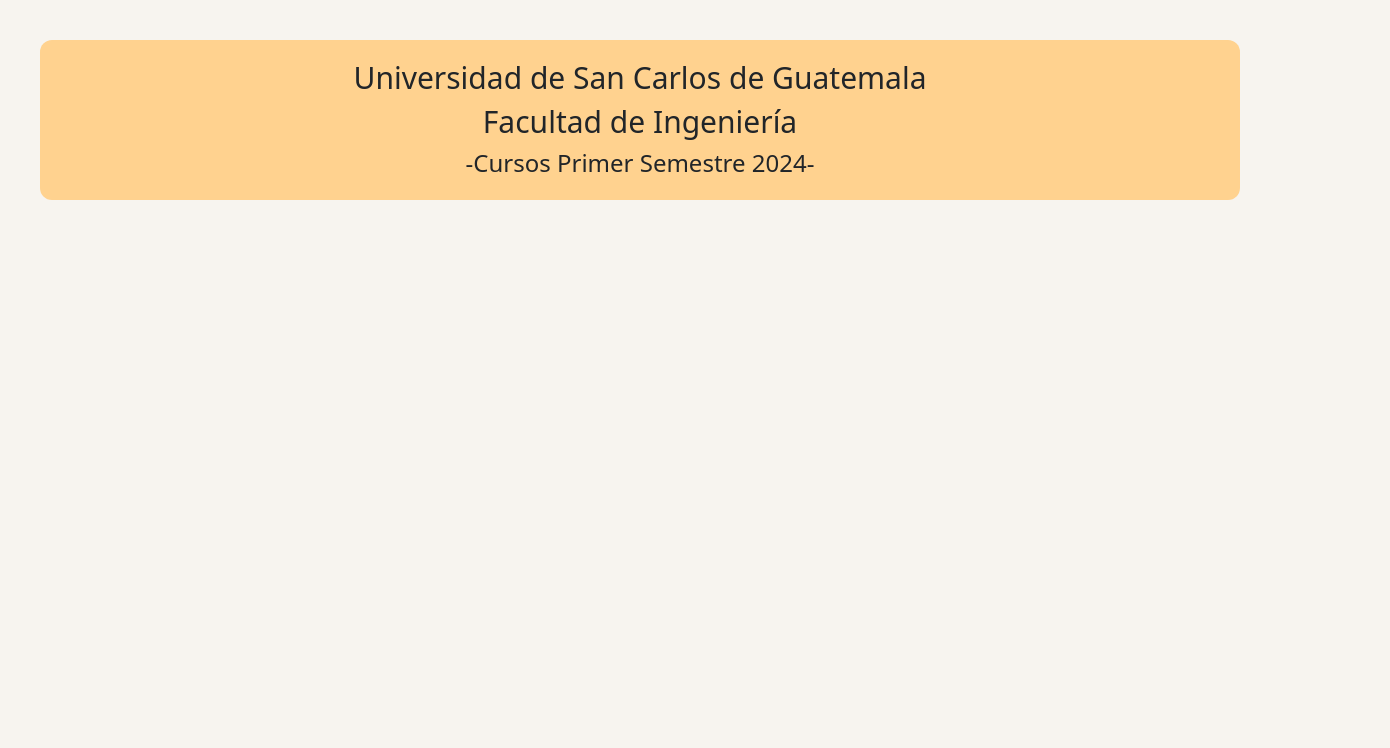
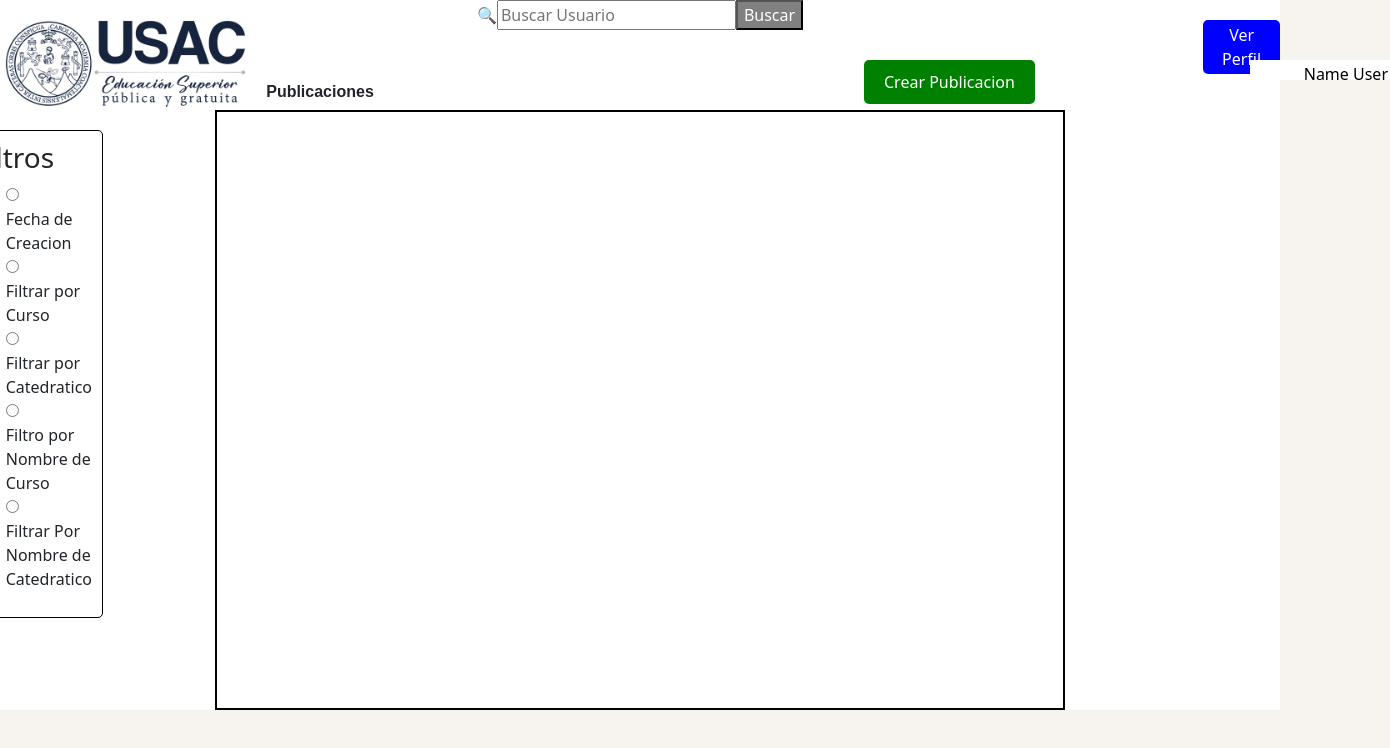
Before and after one commit to angelygm03/PracticasIniciales_AppWeb, a React (Create React App) app in the folder frontend/: page /inicio in a window 1280 px wide. Shown: the top 748 px of the page, 1390 px wide, since content can reach past the window. Built offline with nearby package versions, Linux system fonts and the light colour scheme.

Commit message:
pantalla de inicio

```diff
--- a/frontend/src/components/Inicio/Inicio.js
+++ b/frontend/src/components/Inicio/Inicio.js
@@ -1,16 +1,49 @@
 import styles from './Inicio.module.css';
-import { useNavigate } from 'react-router-dom';
-import React, { useState } from 'react';
+import React,{useState} from "react";
+import { useNavigate} from 'react-router-dom';
 
-function Inicio() {
-    const [cursos, setCursos] = useState([]);
-
+function Inicio(){
+    const nav = useNavigate
+    const handleAcpAlert =()=>{
+        nav('./login');
+    }
     return (
-        <div className={styles.formContainer}>
-        <h2 className={styles.topText}>Universidad de San Carlos de Guatemala</h2>
-        <h3 className={styles.topText}>Facultad de Ingeniería</h3>
-        <h4 className={styles.subtitle}>-Cursos Primer Semestre 2024-</h4>
-       </div>
+        <body class={styles.appwrapper}>
+            <div class={styles.botonperfil}>
+                <button>Ver Perfil</button>
+            </div>
+            <div className={styles.imagencontainer}>
+                <img src='../assets/logouazul.jpg' alt="LogoUsac" className={styles.imagen}/>
+            </div>
+            <div class={styles.buscador}>
+                <span class={styles.buscador.lupa}>&#128269;</span>
+                <input type="text" placeholder="Buscar Usuario"></input>
+                <button>Buscar</button>
+            </div>
+            <textarea
+            className={styles.textar}
+            value='Name User'
+            readOnly
+            />
+            <div class={styles.contenedor}>
+                <div class={styles.botonpubli}>
+                    <button>Crear Publicacion</button>
+                </div>
+                <div class={styles.cuadrado}></div>
+                <label class={styles.label}>Publicaciones</label>
+                <div class={styles.listafiltros}>
+                    <h3>Filtros</h3>
+                        <ul>
+                            <li><input type="radio" id="filtro1" name= "filtro"></input><label for="filtro1">Fecha de Creacion</label></li>
+                            <li><input type="radio" id="filtro1" name= "filtro"></input><label for="filtro1">Filtrar por Curso</label></li>
+                            <li><input type="radio" id="filtro2" name= "filtro"></input><label for="filtro2">Filtrar por Catedratico</label></li>
+                            <li><input type="radio" id="filtro3" name= "filtro"></input><label for="filtro3">Filtro por Nombre de Curso</label></li>
+                            <li><input type="radio" id="filtro3" name= "filtro"></input><label for="filtro3">Filtrar Por Nombre de Catedratico</label></li>
+                        </ul>
+                </div>
+            </div>
+        </body>
     );
 }
+
 export default Inicio;
--- a/frontend/src/components/Inicio/Inicio.module.css
+++ b/frontend/src/components/Inicio/Inicio.module.css
@@ -1,32 +1,121 @@
-.formContainer {
-    width: 1200px;
-    height: 160px;
-    padding: 20px;
-    margin: auto;
-    margin-top: 40px;
-    border-radius: 12px;
-    background-color: #FFD28F;
+.appwrapper {
+background-color: white;
 }
-.topText {
-    text-align: center;
-    font-size: 30px;
-} .subtitle {
-    text-align: center;
-    padding: 1px;
-    font-size: 24px;
-}
-.label {
-    display: block;
-    margin-bottom: 10px;
-    text-align: left;
-    font-size: 16px;
-    margin-top: 10px;
+.contenedor {
+position: relative;
+text-align: center;
 }
 
-.inputField {
-    width: 350;
-    height: 40px;
-    padding: 5px;
-    text-align: left;
-    margin-bottom: 10px;
+.cuadrado{
+width: 850px;
+height: 600px;
+margin: auto;
+margin-top: 80px;
+background-color: white;
+border: 2px solid black;
+overflow: auto;
 }
+
+.label{
+position: absolute;
+top: -30px;
+left: 25%;
+transform: translateX(-50%);
+font-family: Arial;
+font-weight: bold;
+}
+
+.listafiltros{
+position: absolute;
+top: 20px;
+right: 1177px;
+z-index: 1;
+background-color: white;
+padding: 10px;
+border: 1px solid black;
+border-radius: 5px;
+text-align: left;
+}
+
+.buscador {
+width: 900px;
+margin: 0 auto;
+text-align: center;
+}
+.buscador .lupa {
+position: absolute;
+left: 5px;
+top: 8px;
+}
+
+.buscador button{
+background-color: gray;
+color: white;
+}
+
+.buscador button:hover{
+background-color: darkgrey;
+}
+
+.botonperfil {
+text-align: center;
+position: absolute;
+top: 20px;
+left: 94%;
+}
+
+.botonperfil button {
+background-color: blue;
+color: white;
+border: none;
+padding: 3px 5px;
+cursor: pointer;
+border-radius: 5px;
+}
+
+.botonperfil button:hover {
+background-color: darkblue;
+margin-top: 100px;
+left: 94%
+}
+
+.botonpubli {
+text-align: center;
+position: absolute;
+top: -50px;
+left: 67.5%;
+}
+.botonpubli button {
+background-color: green;
+color: white;
+border: none;
+padding: 10px 20px;
+cursor: pointer;
+border-radius: 5px;
+}
+
+.botonpubli button:hover {
+background-color: darkgreen;
+}
+
+.imagencontainer {
+position: absolute;
+top: 0;
+left: 0
+}
+
+.imagen {
+width: 250px;
+}
+
+.textar {
+width: 140px;
+height: 20px;
+resize: none;
+position: absolute;
+top: 20px;
+left: 1250px;
+text-align: right;
+border: none;
+margin-top: 40px;
+}
```
Also changed, not shown: frontend/public/assets/logouazul.jpg (added).
